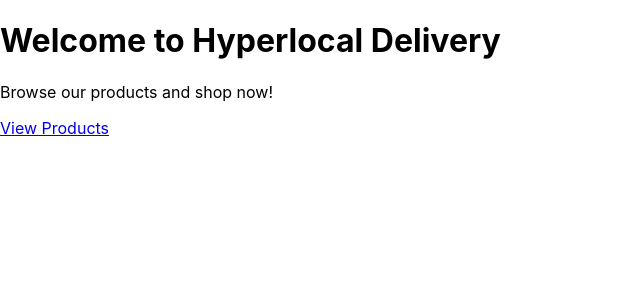
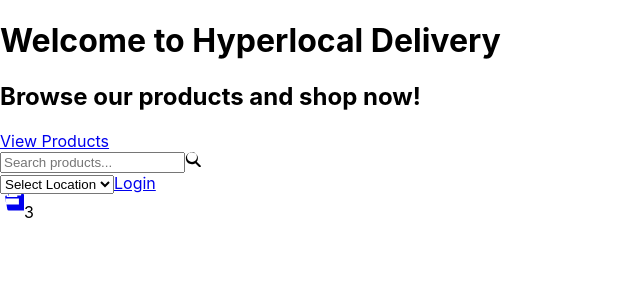
Before and after one commit to Navya-arugonda/hyperlocal-delivery-app, a React (Create React App) app in the folder frontend/: page / in a window 1280 px wide. Shown: the top 300 px of the page, without its empty margins (0-640 px from the left). Built offline with nearby package versions, Linux system fonts and the light colour scheme.

Commit message:
Update HomePage.js

```diff
--- a/frontend/src/pages/HomePage.js
+++ b/frontend/src/pages/HomePage.js
@@ -4,9 +4,60 @@ import { Link } from "react-router-dom";
 const HomePage = () => {
   return (
     <div>
-      <h1>Welcome to Hyperlocal Delivery</h1>
-      <p>Browse our products and shop now!</p>
-      <Link to="/products">View Products</Link>
+      {/* Navbar Section */}
+      <header>
+        <div>
+          {/* Welcome heading */}
+          <h1>Welcome to Hyperlocal Delivery</h1>
+          {/* Main Content Section */}
+          <div>
+            <h2>Browse our products and shop now!</h2>
+            <Link to="/products">View Products</Link>
+          </div>
+
+          {/* Search Bar */}
+          <div>
+            <input type="text" placeholder="Search products..." />
+            <svg
+              xmlns="http://www.w3.org/2000/svg"
+              width="16"
+              height="16"
+              fill="currentColor"
+              viewBox="0 0 16 16"
+            >
+              <path d="M11.742 10.742a6 6 0 1 0-1.416 1.416l3.779 3.779a1 1 0 1 0 1.416-1.416l-3.779-3.779zM12 6a5 5 0 1 1-10 0 5 5 0 0 1 10 0z" />
+            </svg>
+          </div>
+
+          {/* Select Location Dropdown */}
+          <select>
+            <option>Select Location</option>
+            <option>Location 1</option>
+            <option>Location 2</option>
+            <option>Location 3</option>
+          </select>
+
+          {/* Login Button */}
+          <Link to="/login">Login</Link>
+
+          {/* Cart Icon */}
+          <div>
+            <Link to="/cart">
+              <svg
+                xmlns="http://www.w3.org/2000/svg"
+                width="24"
+                height="24"
+                fill="currentColor"
+                viewBox="0 0 16 16"
+              >
+                <path d="M5.5 0a.5.5 0 0 1 .5.5V1h8V.5a.5.5 0 0 1 .5-.5h1a.5.5 0 0 1 .5.5V1h1a1 1 0 0 1 .979 1.208l-1.356 7.979a1 1 0 0 1-.98.791H5.832a1 1 0 0 1-.98-.791L3.497 2.208A1 1 0 0 1 4.476 1H5.5V.5a.5.5 0 0 1 .5-.5zM4.5 2h7V1h-7v1zm-1.12 5h9.24L12.603 3H3.396l.98 4z" />
+              </svg>
+            </Link>
+            {/* Cart Count */}
+            <span>3</span>
+          </div>
+        </div>
+      </header>
     </div>
   );
 };
```
